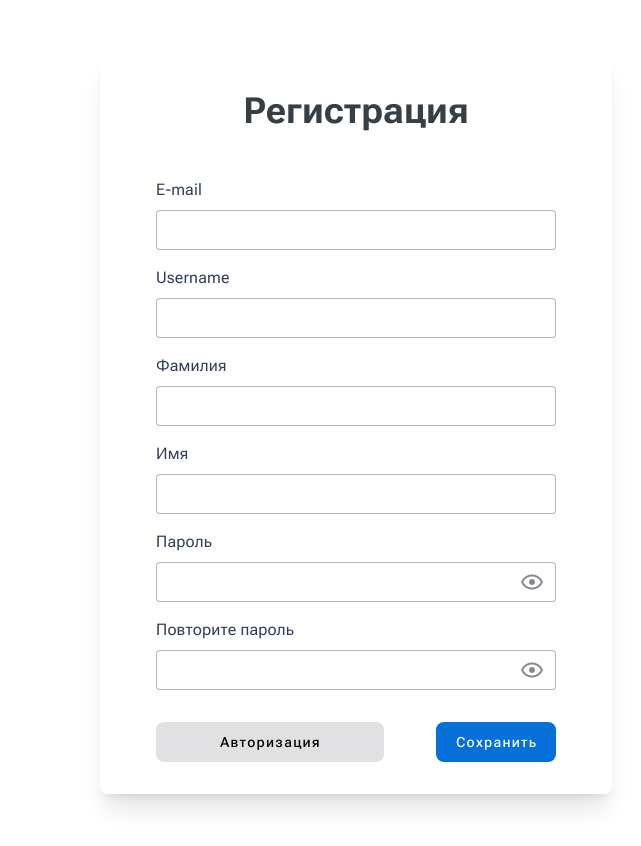
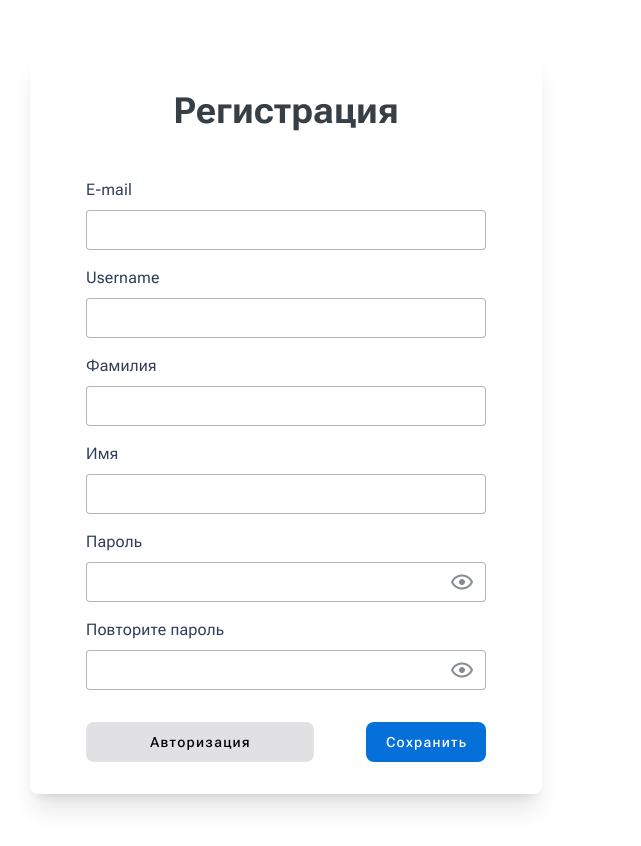
Before and after one commit to nurzhvn52/secure_storage_vue, a Vue app: page /registration in a window 1280 px wide. Shown: the whole page, without its empty margins (346-987 px from the left). Built offline with nearby package versions, Linux system fonts and the light colour scheme; no server answers.

Commit message:
fix app-page's pl

```diff
--- a/src/App.vue
+++ b/src/App.vue
@@ -12,7 +12,7 @@ import Navbar from "@/components/Navbar.vue";
 		<div class="w-full">
 			<Navbar v-if="!$route.meta.public" />
 
-			<v-main class="pl-[100px] pr-10 py-5">
+			<v-main :class="[{ 'pl-[100px]': !$route.meta.public }, 'pr-10 py-5']">
 				<router-view />
 			</v-main>
 		</div>
```
